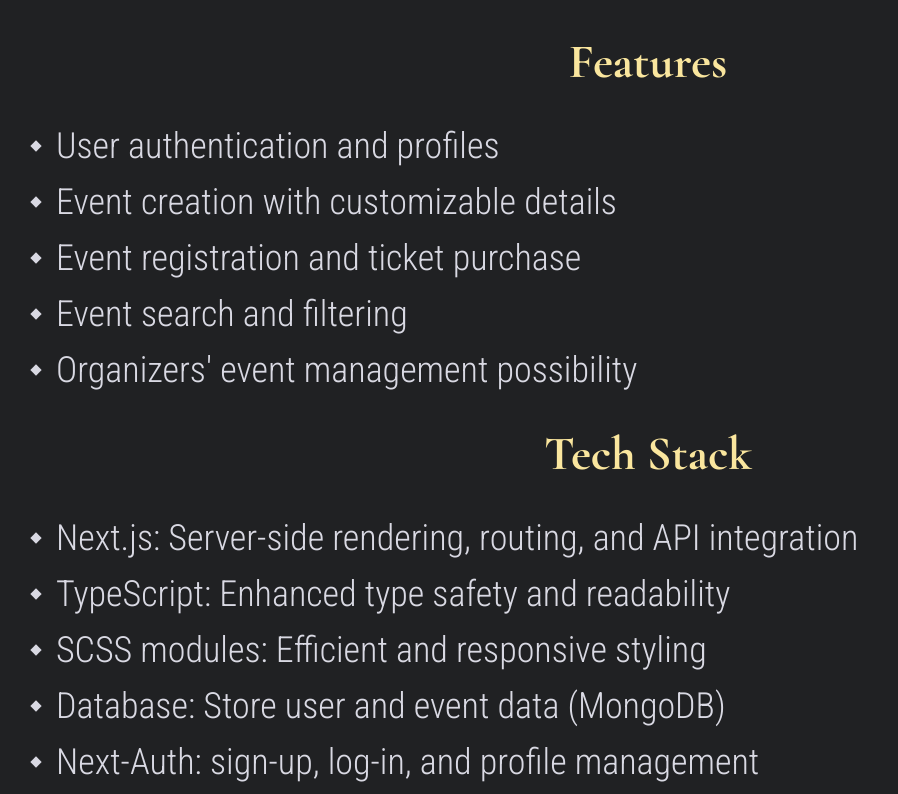
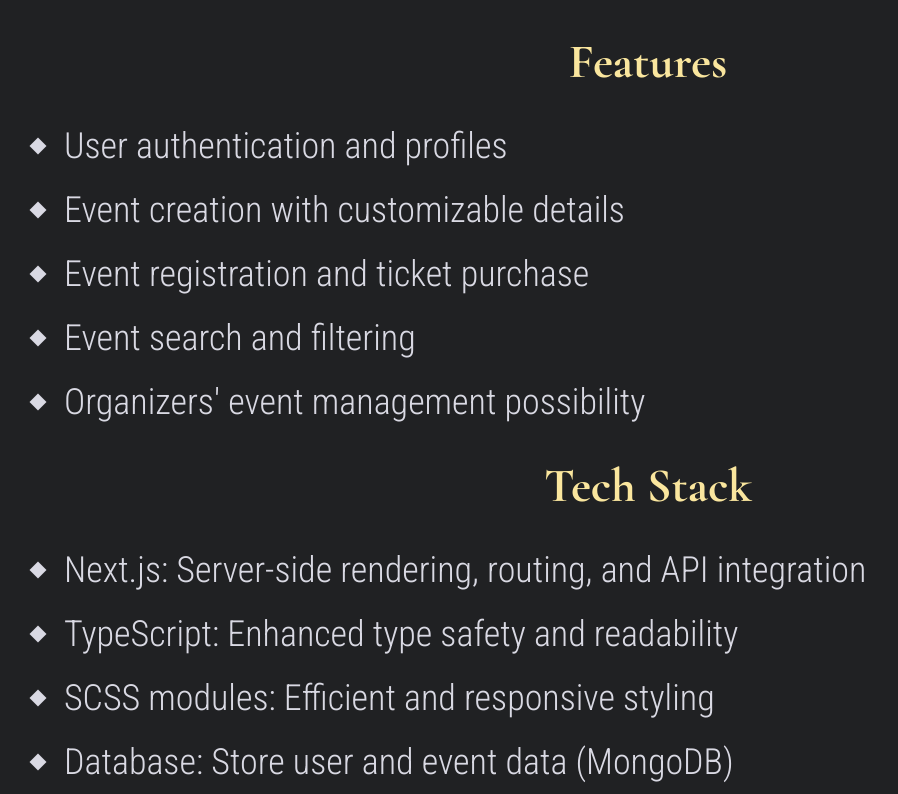
Before and after one commit to GRZEMA/Portfolio-site, a Next.js app: page /portfolio in a window 1280 px wide. Shown: the part 1186-1980 px from the top of the page, without its empty margins (0-898 px from the left). Built offline with nearby package versions, Linux system fonts and the light colour scheme.

Commit message:
Ended services page

```diff
--- a/app/portfolio/page.tsx
+++ b/app/portfolio/page.tsx
@@ -6,8 +6,8 @@
 export interface ProjectModel {
 	name: string
 	quickDescription: string
-	featuresList: string[]
-	stackList: string[]
+	featuresList: { text: string }[]
+	stackList: { text: string }[]
 	liveUrl: string
 	githubUrl: string
 	imagesUrl: string[]
@@ -21,18 +21,18 @@
 		quickDescription:
 			"meetYaa Events is a web application built with Next.js and TypeScript for managing and organizing events. This platform allows users to create events, register attendees, signup for events, and more. It's a comprehensive solution for event organizers and attendees alike.",
 		featuresList: [
-			'User authentication and profiles',
-			'Event creation with customizable details',
-			'Event registration and ticket purchase',
-			'Event search and filtering',
-			"Organizers' event management possibility",
+			{ text: 'User authentication and profiles' },
+			{ text: 'Event creation with customizable details' },
+			{ text: 'Event registration and ticket purchase' },
+			{ text: 'Event search and filtering' },
+			{ text: "Organizers' event management possibility" },
 		],
 		stackList: [
-			'Next.js: Server-side rendering, routing, and API integration',
-			'TypeScript: Enhanced type safety and readability',
-			'SCSS modules: Efficient and responsive styling',
-			'Database: Store user and event data (MongoDB)',
-			'Next-Auth: sign-up, log-in, and profile management',
+			{ text: 'Next.js: Server-side rendering, routing, and API integration' },
+			{ text: 'TypeScript: Enhanced type safety and readability' },
+			{ text: 'SCSS modules: Efficient and responsive styling' },
+			{ text: 'Database: Store user and event data (MongoDB)' },
+			{ text: 'Next-Auth: sign-up, log-in, and profile management' },
 		],
 		liveUrl: 'https://meet-yaa-project.vercel.app/',
 		githubUrl: 'https://github.com/GRZEMA/meetYaa-project',
--- a/app/services/page.tsx
+++ b/app/services/page.tsx
@@ -1,7 +1,9 @@
 'use client'
 
+import ContactMeSection from '@/components/ContactMeSection/ContactMeSection'
 import HeroSection from '@/components/HeroSection/HeroSection'
 import OfferSection from '@/components/OfferSection/OfferSection'
+import WhyMeSection from '@/components/WhyMeSection/WhyMeSection'
 
 const ServicesPage = () => {
 	return (
@@ -12,6 +14,8 @@
 				linkId='offer'
 			/>
 			<OfferSection />
+			<WhyMeSection />
+			<ContactMeSection />
 		</main>
 	)
 }
--- /dev/null
+++ b/components/ContactMeSection/ContactMeSection.tsx
@@ -0,0 +1,24 @@
+import AnimatedParagraph from '../UI/AnimatedParagraph'
+import Button from '../UI/Button'
+import TextWithSquares from '../UI/TextWithSquares'
+
+const ContactMeSection = () => {
+	return (
+		<section className='h-full w-full pt-6 pb-6 max-w-[1920px]'>
+			<div className='container max-w-[1400px] flex flex-col items-center space-y-6 md:space-y-8 lg:space-y-10 px-4 pl-8 pb-6 text-text text-center'>
+				<TextWithSquares classnames='font-dancing text-xl sm:text-2xl lg:text-3xl xl:text-4xl 2xl:text-5xl max-w-[80%] md:max-w-[60%]'>
+					Choosing the right developer can make all the difference. Let&apos;s
+					work together to bring your projects to life!
+				</TextWithSquares>
+				<AnimatedParagraph>
+					Ready to Collaborate? Let&apos;s Inspire Together.
+				</AnimatedParagraph>
+				<Button size='2xl' href='/contact'>
+					Contact Me Here!
+				</Button>
+			</div>
+		</section>
+	)
+}
+
+export default ContactMeSection
--- a/components/OfferSection/OfferSection.tsx
+++ b/components/OfferSection/OfferSection.tsx
@@ -1,5 +1,6 @@
 import SectionHeading from '@/components/UI/SectionHeading'
 import OfferImagesList from './OfferImagesList'
+import TextWithSquares from '../UI/TextWithSquares'
 
 const imagesData = [
 	{
@@ -46,6 +47,10 @@
 			<SectionHeading id='offer'>Offer</SectionHeading>
 			<div className='container max-w-[1400px] flex flex-col items-center pt-12 md:pt-20 space-y-6 md:space-y-8 lg:space-y-10 px-4 pl-8 pb-6 text-text'>
 				<OfferImagesList imagesData={imagesData} />
+				<TextWithSquares classnames='font-dancing text-xl sm:text-2xl lg:text-3xl xl:text-4xl 2xl:text-5xl max-w-[80%] md:max-w-[60%]'>
+					At the heart of every successful project is the right collaborator.
+					Here&apos;s why I stand out
+				</TextWithSquares>
 			</div>
 		</section>
 	)
--- a/components/ProjectList/AnimatedList.tsx
+++ b/components/ProjectList/AnimatedList.tsx
@@ -1,16 +1,23 @@
 import { motion } from 'framer-motion'
 
-const AnimatedList = ({ items }: { items: string[] }): JSX.Element => {
+interface AnimatedListProps {
+	items: { text: string; span?: string }[]
+}
+
+const AnimatedList = ({ items }: AnimatedListProps): JSX.Element => {
 	return (
-		<ul className='self-start space-y-2 md:space-y-4 max-w-prose 2xl:max-w-[85ch] sm:text-2xl lg:text-3xl xl:text-4xl'>
+		<ul className='self-start space-y-2 md:space-y-4 lg:space-y-6 max-w-prose 2xl:max-w-[85ch] sm:text-2xl lg:text-3xl xl:text-4xl'>
 			{items.map((item) => (
 				<motion.li
 					initial={{ opacity: 0, x: -100 }}
 					whileInView={{ opacity: 1, x: 0 }}
 					viewport={{ once: true }}
-					className='relative before:absolute before:w-2 before:h-2 before:rotate-45 before:bg-text before:left-0 pl-4 md:pl-6 before:top-1/2 before:-translate-y-1/2'
-					key={item}>
-					{item}
+					className='relative before:absolute before:w-2 before:h-2 md:before:h-3 md:before:w-3 before:rotate-45 before:bg-text before:left-0 pl-4 md:pl-8 before:top-1/2 before:-translate-y-1/2'
+					key={item.span ? item.span : item.text}>
+					{item.span ? (
+						<span className='font-bold text-customYellow'>{item.span} </span>
+					) : null}
+					{item.text}
 				</motion.li>
 			))}
 		</ul>
--- a/components/ProjectList/ProjectSection.tsx
+++ b/components/ProjectList/ProjectSection.tsx
@@ -1,4 +1,3 @@
-import Link from 'next/link'
 import SectionHeading from '../UI/SectionHeading'
 import SectionSubHeading from '../UI/SectionSubHeading'
 import { ProjectModel } from '@/app/portfolio/page'
--- a/components/UI/TextWithSquares.tsx
+++ b/components/UI/TextWithSquares.tsx
@@ -16,7 +16,7 @@
 			viewport={{ once: true }}
 			className={
 				classnames +
-				' before:content-[""] after:content-[""] relative before:absolute after:absolute before:-left-5 before:top-1/2 after:top-1/2 after:-right-5 flex flex-col before:h-2 after:h-2 before:w-2 after:w-2 lg:before:w-3 lg:before:h-3 lg:before:-left-8 lg:after:w-3 lg:after:h-3 lg:after:-right-8 before:bg-text after:bg-text before:-translate-y-1/2 after:-translate-y-1/2 before:rotate-45 after:rotate-45'
+				' before:content-[""] after:content-[""] relative before:absolute after:absolute before:-left-5 before:top-1/2 after:top-1/2 after:-right-5 flex flex-col before:h-2 after:h-2 before:w-2 after:w-2 lg:before:w-3 lg:before:h-3 lg:before:-left-8 lg:after:w-3 lg:after:h-3 lg:after:-right-8 before:bg-text after:bg-text before:-translate-y-1/2 after:-translate-y-1/2 before:rotate-45 after:rotate-45 text-center'
 			}>
 			{children}
 		</motion.p>
--- /dev/null
+++ b/components/WhyMeSection/WhyMeSection.tsx
@@ -0,0 +1,54 @@
+import AnimatedList from '../ProjectList/AnimatedList'
+import SectionHeading from '../UI/SectionHeading'
+
+const listItems = [
+	{
+		span: 'Expertise:',
+		text: 'With a strong foundation in frontend development, I bring technical prowess to transform ideas into captivating digital experiences.',
+	},
+	{
+		span: 'Innovation:',
+		text: 'My passion for staying at the cutting edge of technology ensures your projects benefit from the latest trends and best practices.',
+	},
+	{
+		span: 'User-Centric Approach:',
+		text: 'I prioritize the user experience, crafting interfaces that are intuitive, accessible, and engaging.',
+	},
+	{
+		span: 'Effective Communication:',
+		text: "Open and transparent communication means you're always in the loop, from project inception to delivery.",
+	},
+	{
+		span: 'Problem Solver:',
+		text: 'I thrive on challenges, tackling issues head-on to find creative solutions and optimize performance.',
+	},
+	{
+		span: 'Timely Delivery:',
+		text: 'Punctuality is my commitment. Your project milestones will be met as planned, every time.',
+	},
+	{
+		span: 'Collaborative Spirit:',
+		text: 'Your ideas and feedback are valued. I work closely with you to turn your vision into reality.',
+	},
+	{
+		span: 'Quality Assurance:',
+		text: 'Rigorous testing and code reviews ensure the highest quality results, minimizing errors and maximizing efficiency.',
+	},
+	{
+		span: 'Adaptability:',
+		text: 'The digital landscape evolves, and I evolve with it. Count on me to keep your projects in sync with industry shifts.',
+	},
+]
+
+const WhyMeSection = () => {
+	return (
+		<section className='h-full w-full pb-6 max-w-[1920px]'>
+			<SectionHeading id='offer'>Why me?</SectionHeading>
+			<div className='container max-w-[1400px] flex flex-col items-center pt-12 md:pt-20 space-y-6 md:space-y-8 lg:space-y-10 px-4 pl-8 pb-6 text-text'>
+				<AnimatedList items={listItems} />
+			</div>
+		</section>
+	)
+}
+
+export default WhyMeSection
```
